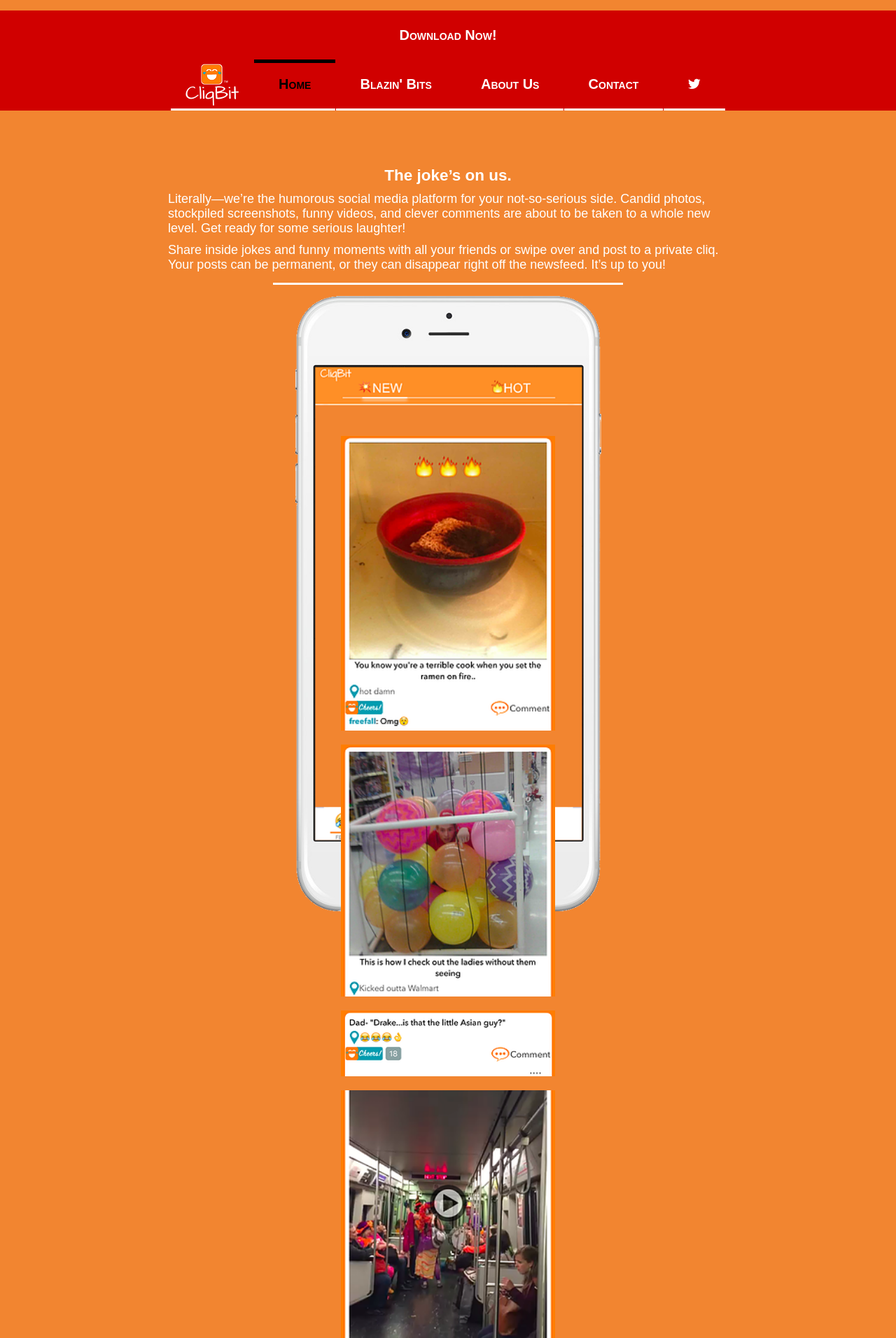
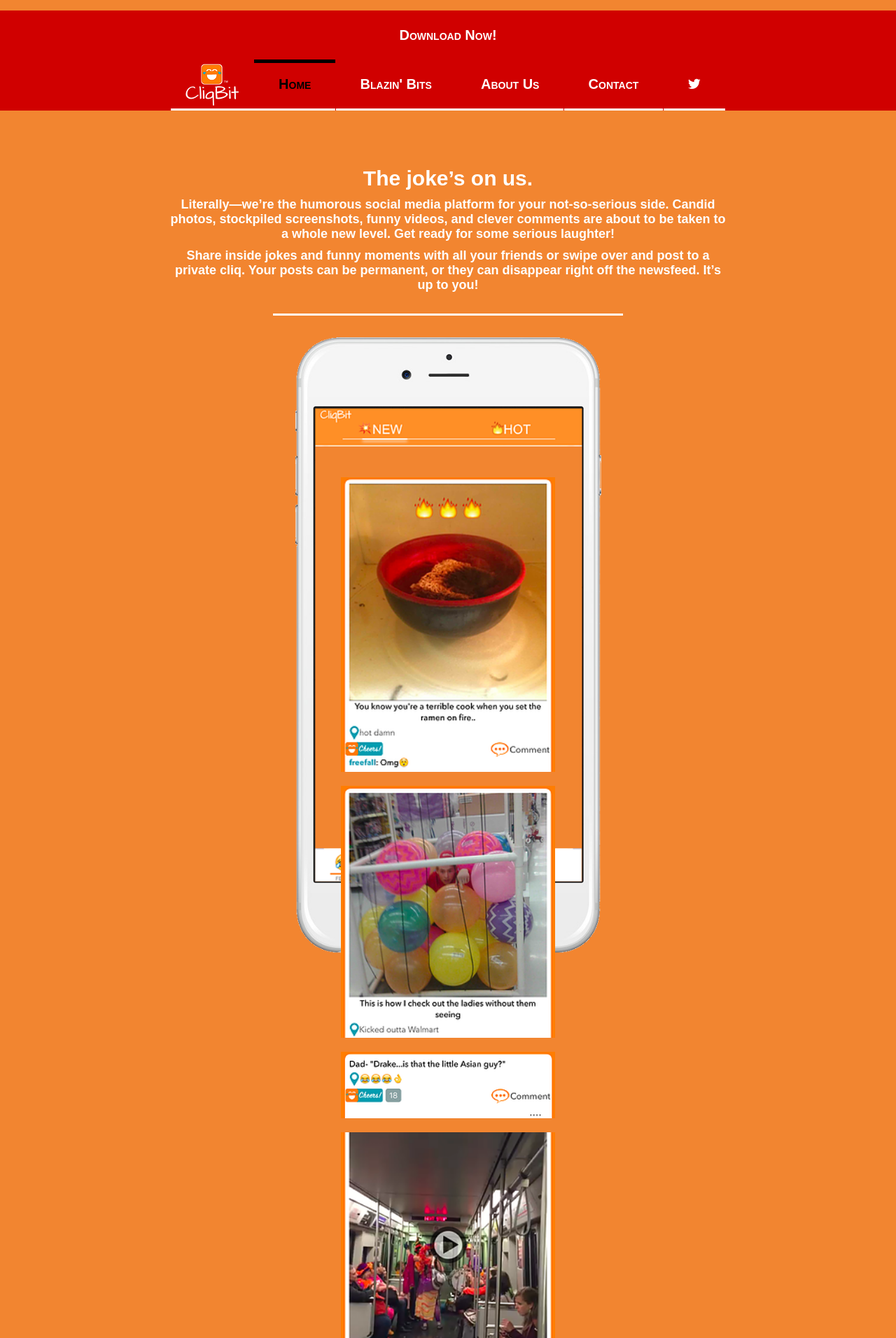
Before and after one commit to PantherMan594/CliqBitWebsite, a PHP site: page / in a window 1280 px wide. Shown: the part 424-2336 px from the top of the page at 70% size. Run offline with PHP 8.4, Linux system fonts and the light colour scheme; some libraries are stand-ins or nearby versions.

Commit message:
Tweak description formatting

```diff
--- a/index.php
+++ b/index.php
@@ -29,8 +29,8 @@
 		</ul>
 	</nav>
 	<div id="content">
-		<h2 class="centered">The joke’s on us.</h2>
-		<p style="margin-top: -0.5em;">Literally—we’re the humorous social media platform for your not-so-serious side. Candid photos, stockpiled screenshots, funny videos, and clever comments are about to be taken to a whole new level. Get ready for some serious laughter!</p>
+		<h1 class="centered">The joke’s on us.</h>
+		<p>Literally—we’re the humorous social media platform for your not-so-serious side. Candid photos, stockpiled screenshots, funny videos, and clever comments are about to be taken to a whole new level. Get ready for some serious laughter!</p>
 		<p>Share inside jokes and funny moments with all your friends or swipe over and post to a private cliq. Your posts can be permanent, or they can disappear right off the newsfeed. It’s up to you!</p>
 		<hr>
 		<img id="demo" src="assets/img/iphoneTemplateFunny.png" />
```
